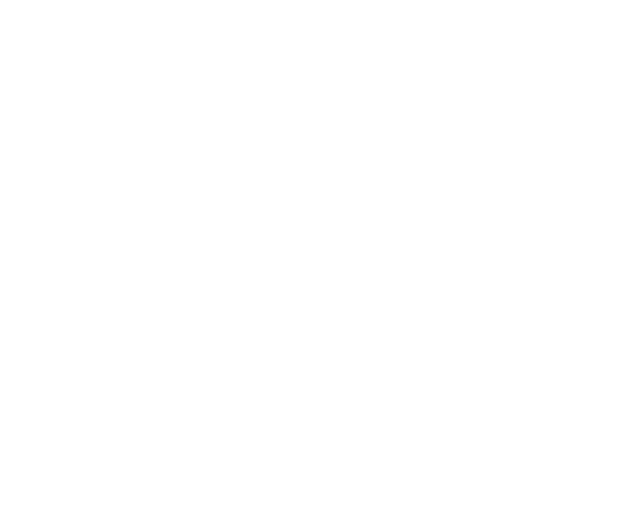
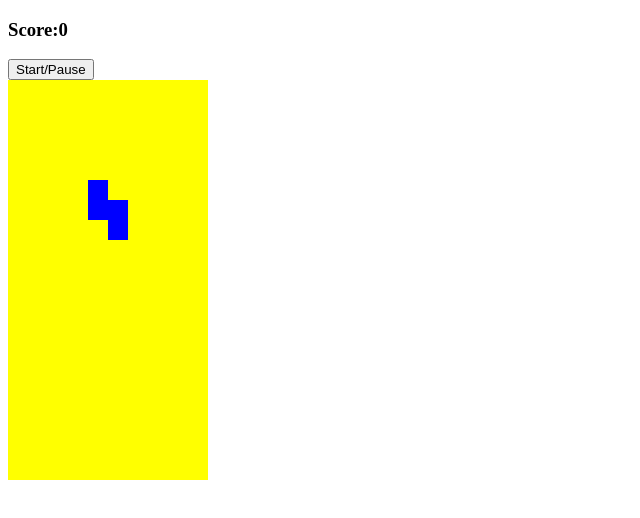
Before and after one commit to apastori/basic-tetris-vanilla-js, a plain HTML site: page index.html in a window 1280 px wide. Shown: the whole page, without its empty margins (0-640 px from the left). Drawn offline with Linux system fonts and the light colour scheme.

Commit message:
RotationShapeRandomWorking

```diff
--- a/app.js
+++ b/app.js
@@ -0,0 +1,93 @@
+const height = 20;
+const width = 10;
+const grid = height * width;
+let timerId;
+
+document.addEventListener("DOMContentLoaded", () => {
+    tetrisApp();
+});
+
+function generateSquares(gridContainer) {
+    for (let i = 0; i < grid; i++) {
+        const elementGrid = document.createElement("div");
+        elementGrid.classList.add("gridElement");
+        gridContainer.appendChild(elementGrid);
+    }
+}
+
+function generateTakenRow(gridContainer) {
+    for (let i = 0; i < grid; i++) {
+        const elementGrid = document.createElement("div");
+        elementGrid.classList.add("taken");
+        gridContainer.appendChild(elementGrid);
+    }
+}
+
+function tetrisApp() {
+    console.log("Tetris Start");
+    const gridContainer = document.getElementsByClassName("grid")[0];
+    console.log(gridContainer);
+    let squares = gridContainer.getElementsByTagName("div");
+    console.log(squares);
+    const scoreDisplay = document.getElementById("score");
+    const startButton = document.getElementById("start-button");
+    //The Tetrominoes
+    const lTetromino = [
+        [1, width+1, width*2+1, 2],
+        [width, width+1, width+2, width*2+2],
+        [1, width+1, width*2+1, width*2],
+        [width, width*2, width*2+1, width*2+2]
+    ];
+
+    const zTetromino = [
+        [0,width,width+1,width*2+1],
+        [width+1, width+2,width*2,width*2+1],
+        [0,width,width+1,width*2+1],
+        [width+1, width+2,width*2,width*2+1]
+    ];
+
+    const tTetromino = [
+        [1,width,width+1,width+2],
+        [1,width+1,width+2,width*2+1],
+        [width,width+1,width+2,width*2+1],
+        [1,width,width+1,width*2+1]
+    ];
+
+    const oTetromino = [
+        [0,1,width,width+1],
+        [0,1,width,width+1],
+        [0,1,width,width+1],
+        [0,1,width,width+1]
+    ];
+
+    const iTetromino = [
+        [1,width+1,width*2+1,width*3+1],
+        [width,width+1,width+2,width+3],
+        [1,width+1,width*2+1,width*3+1],
+        [width,width+1,width+2,width+3]
+    ];
+    const theTetrominoes = [lTetromino, zTetromino, tTetromino, oTetromino, iTetromino];
+    let currentPosition = 4;
+    let currentRotation = 0;
+    let random = Math.floor(Math.random() * theTetrominoes.length);
+    let current = theTetrominoes[random][currentRotation];
+    generateSquares(gridContainer);
+    console.log(squares);
+    function draw() {
+        current.forEach(tetraPosition => {
+            squares[currentPosition + tetraPosition].classList.add('tetromino');
+        });
+    }
+    draw();
+    function undraw() {
+        current.forEach(tetraPosition => {
+            squares[currentPosition + tetraPosition].classList.remove('tetromino');
+        });
+    }
+    timerId = setInterval(moveDown, 1000);
+    function moveDown() {
+        undraw();
+        currentPosition += width;
+        draw();
+    }
+}
--- a/index.html
+++ b/index.html
@@ -4,8 +4,12 @@
     <meta charset="UTF-8">
     <meta name="viewport" content="width=device-width, initial-scale=1.0">
     <title>Basic Tetris</title>
+    <link rel="stylesheet" href="style.css"></link>
+    <script src="./app.js" type="text/javascript" charset="utf-8"></script>
 </head>
 <body>
-
+    <h3>Score:<span id="score">0</span></h3>
+    <button id="start-button">Start/Pause</button>
+    <div class="grid"></div>
 </body>
 </html>
--- a/style.css
+++ b/style.css
@@ -0,0 +1,17 @@
+.grid {
+    width: 200px;
+    height: 400px;
+    display: flex;
+    flex-wrap: wrap;
+    background-color: yellow;
+}
+
+.grid div {
+    height: 20px;
+    width: 20px;
+    /* background-color: red; */
+}
+
+.tetromino {
+    background-color: blue;
+}
```
